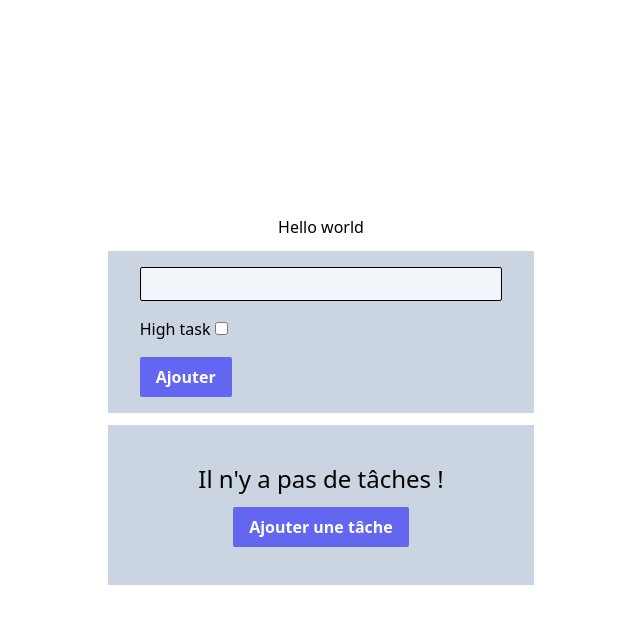
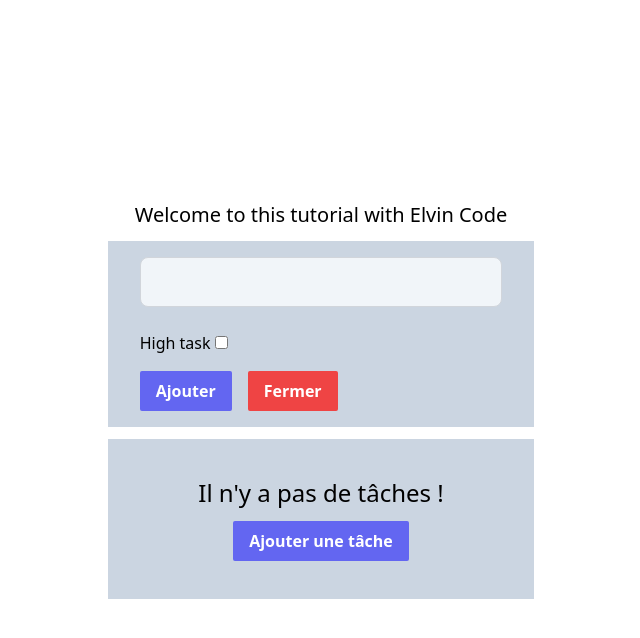
Before and after one commit to ElvinKyungu/compositionAPI, a Vue app: page / in a window 1280 px wide. Both pictures are taken after a click on the button "Ajouter une tâche". Shown: the top 638 px of the page, without its empty margins (319-959 px from the left). Built offline with nearby package versions, Linux system fonts and the light colour scheme.

Commit message:
feat : adding the addNewTask Function

```diff
--- a/src/App.vue
+++ b/src/App.vue
@@ -1,23 +1,28 @@
 <script setup lang="ts">
   import {ref} from 'vue'
 
-  const message = ref("Hello world");
+  const message = ref("Welcome to this tutorial with Elvin Code");
   const showFormular = ref(false)
   const tasks = ref([
-    {id: 1, label: "Bonjoour", level : "high"},
-    {id: 1, label: "Bonjoour", level : "high"},
-    {id: 1, label: "Bonjoour", level : "high"},
-    {id: 1, label: "Bonjoour", level : "high"}
+    // {id: 1, label: "Bonjoour", level : false},
+    // {id: 2, label: "Bonjoour", level : false},
+    // {id: 3, label: "Bonjoour", level : false},
+    // {id: 4, label: "Bonjoour", level : false}
   ])
+  const newTaskValue = ref("");
+  const newTaskPriority = ref(false)
   const addingTask = ()=>{
-
+    tasks.value.push({
+      id : tasks.value.length +1,
+      label: newTaskValue.value,
+      level: newTaskPriority.value
+    })
   }
-
 </script>
 
 <template>
-  <div class="flex justify-center flex-col h-screen items-center">
-    <h1> {{ message }}</h1>
+  <div class="flex justify-center flex-col min-h-screen items-center">
+    <h1 class="text-xl"> {{ message }}</h1>
     <form
       @submit.prevent="addingTask()"
       v-if="showFormular"
@@ -25,30 +30,65 @@
     >
       <div>
         <div>
+          <div class="mb-6">
             <input
+              v-model="newTaskValue"
               type="text"
               class="
-              w-full bg-slate-100 border
-              border-black rounded-sm py-1 px-4
+                block w-full p-3 text-gray-900 border
+                border-gray-300 rounded-lg
+                sm:text-md bg-slate-100
                 "
               >
+          </div>
+
         </div>
         <div class="my-4">
           <label for="level">
             High task
-            <input type="checkbox" id="level" >
+            <input
+              type="checkbox" id="level"
+              v-model="newTaskPriority" >
           </label>
         </div>
+        <div class="flex space-x-4">
           <input
             type="submit"
             value="Ajouter"
-          class="bg-indigo-500 cursor-pointer text-white px-4 py-2 rounded-sm font-semibold"
+            class="
+              bg-indigo-500 cursor-pointer
+              text-white px-4 py-2 rounded-sm
+              font-semibold
+            "
           >
+          <button
+            @click="showFormular = false"
+            class="
+            bg-red-500 cursor-pointer
+              text-white px-4 py-2 rounded-sm
+              font-semibold
+            "
+          >
+            Fermer
+          </button>
+        </div>
       </div>
     </form>
-    <div class="w-1/3 min-h-[10rem] flex flex-col items-center justify-center bg-slate-300 py-4 px-8 bg mt-3">
-      <ul class="space-y-4" v-if="!tasks.length">
-        <li v-for="({id, label}) in tasks" :key="id" class="p-3 bg-white text-black rounded-md flex justify-between items-center">
+    <div
+      class="
+        w-1/3 min-h-[10rem] flex flex-col items-center
+        justify-center bg-slate-300 py-4 px-8 bg mt-3
+      "
+    >
+
+      <ul class="space-y-4" v-if="tasks.length != 0">
+        <li
+          v-for="({id, label}) in tasks" :key="id"
+          class="
+            p-3 bg-white text-black rounded-md flex
+            justify-between items-center w-96
+          "
+        >
           <span class="font-semibold">{{ label }}</span>
           <div class="flex gap-2 text-white">
             <button class="bg-red-500 p-2 ">Supprimer</button>
@@ -56,7 +96,7 @@
           </div>
         </li>
       </ul>
-      <div>
+      <div v-else>
         <h1
           class="text-center font-extralight text-2xl"
         >
```
Lines whose indentation alone changed are shown as unchanged.
